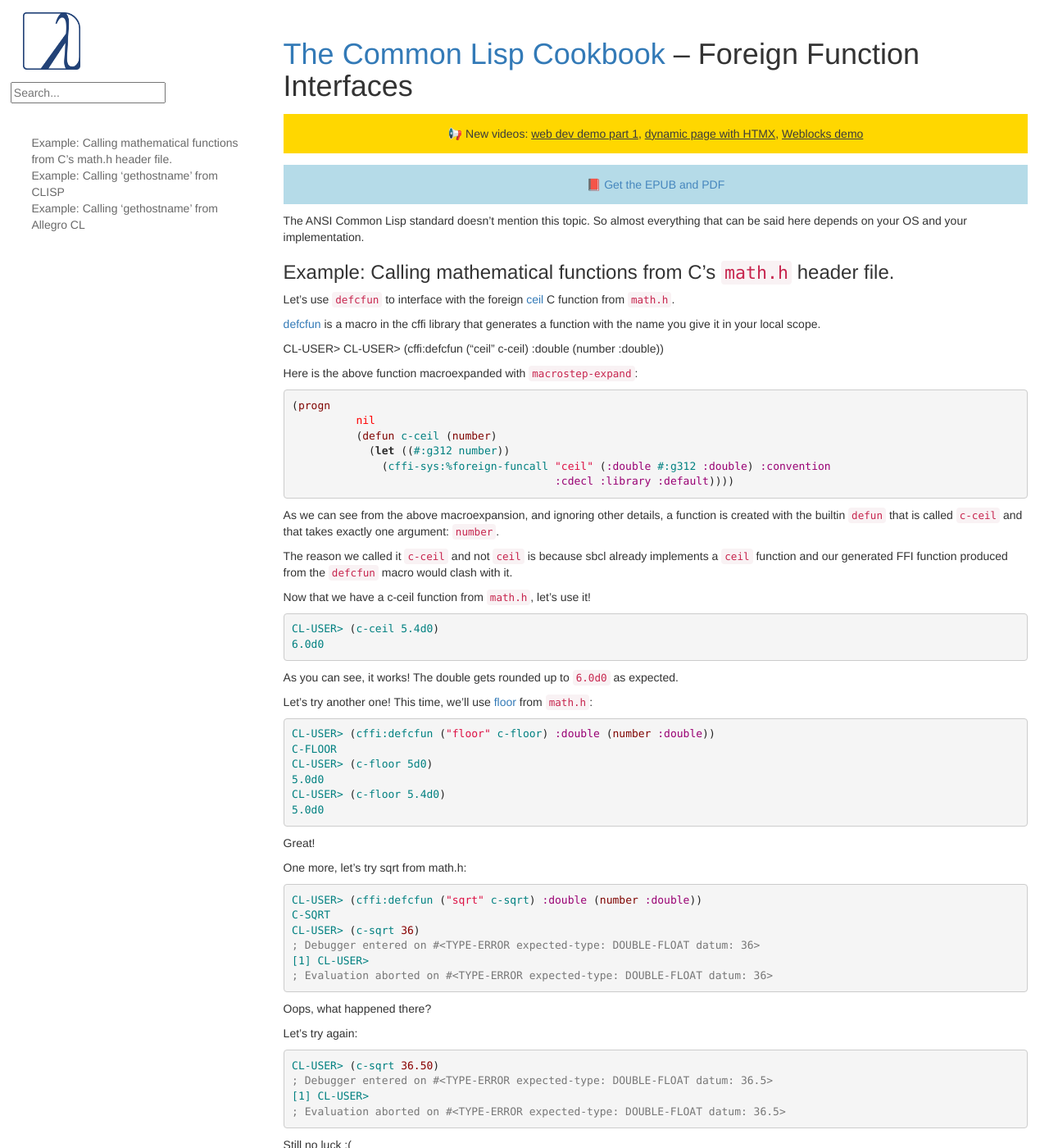
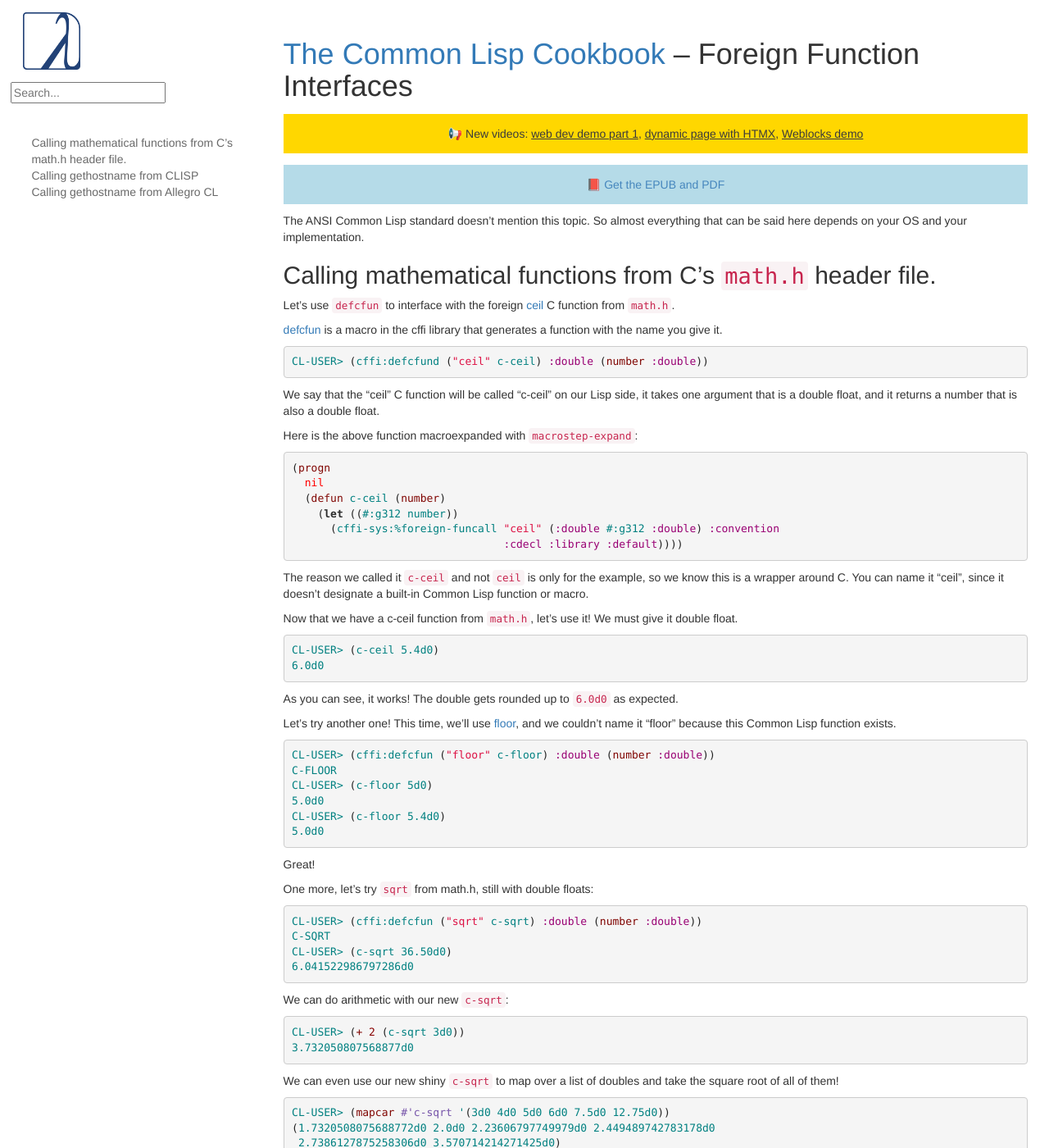
Before and after one commit to LispCookbook/cl-cookbook, a Jekyll site: the page built from ffi.md, in a window 1280 px wide and 1400 px high. Shown: the whole window at 82% size. Built offline with Jekyll 4.4.1, drawn with Linux system fonts in a browser that asks for light colours; some of the changed text lies outside the part shown.

Commit message:
finish FFI math.h examples

```diff
--- a/ffi.md
+++ b/ffi.md
@@ -4,30 +4,32 @@
 
 The ANSI Common Lisp standard doesn't mention this topic. So almost everything that can be said here depends on your OS and your implementation.
 
-### Example: Calling mathematical functions from C's `math.h` header file.
+## Calling mathematical functions from C's `math.h` header file.
 
 Let's use `defcfun` to interface with the foreign [ceil](https://en.cppreference.com/w/c/numeric/math/ceil) C function from `math.h`.
 
-[defcfun](https://cffi.common-lisp.dev/manual/html_node/defcfun.html) is a macro in the cffi library that generates a function with the name you give it in your local scope.
+[defcfun](https://cffi.common-lisp.dev/manual/html_node/defcfun.html) is a macro in the cffi library that generates a function with the name you give it.
 
-CL-USER> CL-USER> (cffi:defcfun ("ceil" c-ceil) :double (number :double))
+~~~lisp
+CL-USER> (cffi:defcfund ("ceil" c-ceil) :double (number :double))
+~~~
+
+We say that the "ceil" C function will be called "c-ceil" on our Lisp side, it takes one argument that is a double float, and it returns a number that is also a double float.
 
 Here is the above function macroexpanded with `macrostep-expand`:
 
 ~~~lisp
 (progn
-	  nil
-	  (defun c-ceil (number)
-	    (let ((#:g312 number))
-	      (cffi-sys:%foreign-funcall "ceil" (:double #:g312 :double) :convention
-					 :cdecl :library :default))))
+  nil
+  (defun c-ceil (number)
+    (let ((#:g312 number))
+      (cffi-sys:%foreign-funcall "ceil" (:double #:g312 :double) :convention
+				 :cdecl :library :default))))
 ~~~
 
-As we can see from the above macroexpansion, and ignoring other details, a function is created with the builtin `defun` that is called `c-ceil` and that takes exactly one argument: `number`.
+The reason we called it `c-ceil` and not `ceil` is only for the example, so we know this is a wrapper around C. You can name it "ceil", since it doesn't designate a built-in Common Lisp function or macro.
 
-The reason we called it `c-ceil` and not `ceil` is because sbcl already implements a `ceil` function and our generated FFI function produced from the `defcfun` macro would clash with it.
-
-Now that we have a c-ceil function from `math.h`, let's use it!
+Now that we have a c-ceil function from `math.h`, let's use it! We must give it double float.
 
 ~~~lisp
 CL-USER> (c-ceil 5.4d0)
@@ -36,7 +38,7 @@
 
 As you can see, it works! The double gets rounded up to `6.0d0` as expected.
 
-Let's try another one! This time, we'll use [floor](https://en.cppreference.com/w/c/numeric/math/floor) from `math.h`:
+Let's try another one! This time, we'll use [floor](https://en.cppreference.com/w/c/numeric/math/floor), and we couldn't name it "floor" because this Common Lisp function exists.
 
 ~~~lisp
 CL-USER> (cffi:defcfun ("floor" c-floor) :double (number :double))
@@ -49,33 +51,11 @@
 
 Great!
 
-One more, let's try sqrt from math.h:
+One more, let's try `sqrt` from math.h, still with double floats:
 
 ~~~lisp
 CL-USER> (cffi:defcfun ("sqrt" c-sqrt) :double (number :double))
 C-SQRT
-CL-USER> (c-sqrt 36)
-; Debugger entered on #<TYPE-ERROR expected-type: DOUBLE-FLOAT datum: 36>
-[1] CL-USER>
-; Evaluation aborted on #<TYPE-ERROR expected-type: DOUBLE-FLOAT datum: 36>
-~~~
-
-Oops, what happened there?
-
-Let's try again:
-
-~~~lisp
-CL-USER> (c-sqrt 36.50)
-; Debugger entered on #<TYPE-ERROR expected-type: DOUBLE-FLOAT datum: 36.5>
-[1] CL-USER>
-; Evaluation aborted on #<TYPE-ERROR expected-type: DOUBLE-FLOAT datum: 36.5>
-~~~
-
-Still no luck :(
-
-We need to specify `36.50d0` because we are working with C doubles.
-
-~~~lisp
 CL-USER> (c-sqrt 36.50d0)
 6.041522986797286d0
 ~~~
@@ -95,9 +75,10 @@
  2.7386127875258306d0 3.570714214271425d0)
 ~~~
 
+
 <a name="clisp-gethost"></a>
 
-### Example: Calling 'gethostname' from CLISP
+## Calling `gethostname` from CLISP
 
 Note: You should read the [relevant chapter](http://clisp.sourceforge.net/impnotes.html#dffi) from the CLISP implementation notes before you proceed.
 
@@ -143,7 +124,7 @@
 
 <a name="alisp-gethost"></a>
 
-### Example: Calling 'gethostname' from Allegro CL
+## Calling `gethostname` from Allegro CL
 
 This is how the same example above would be written in Allegro Common Lisp version 6 and above. ACL doesn't explicitly distinguish between `input` and `output` arguments. The way to declare an argument as `output` (i.e., modifiable by C) is to use an array, since arrays are passed by reference and C therefore receives a pointer to a memory location (which is what it expects). In this case things are made even easier by the fact that `gethostname()` expects an array of char, and a `SIMPLE-ARRAY` of `CHARACTER` represents essentially the same thing in Lisp. The foreign function definition is therefore the following:
 
```
